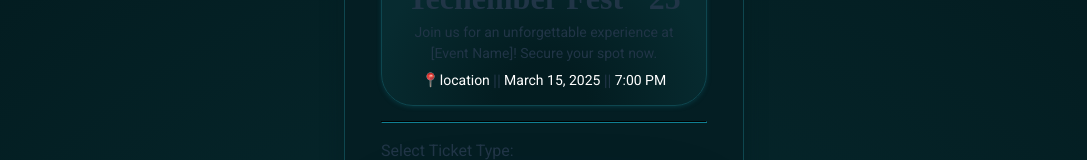
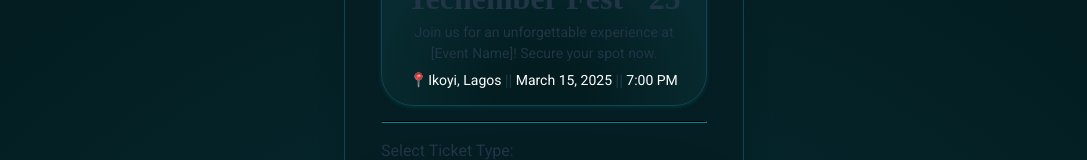
Before and after one commit to iKeyFx/Conference-Ticket-Generator, a React (Vite) app: page /step-1 in a window 1280 px wide. Shown: the part 243-403 px from the top of the page, without its empty margins (96-1183 px from the left). Built offline with nearby package versions, Linux system fonts and the light colour scheme; a web font is replaced by a local one.

Commit message:
initial commit

```diff
--- a/src/ui/TicketSelection.jsx
+++ b/src/ui/TicketSelection.jsx
@@ -274,7 +274,7 @@ function TicketSelection() {
         <LocationInfo>
           <LocationWrapper>
             <img src={LocationIcon} alt="location icon" />
-            location
+            Ikoyi, Lagos
           </LocationWrapper>{" "}
           ||{" "}
           <div>
```
Also changed, not shown: vercel.json (added).
